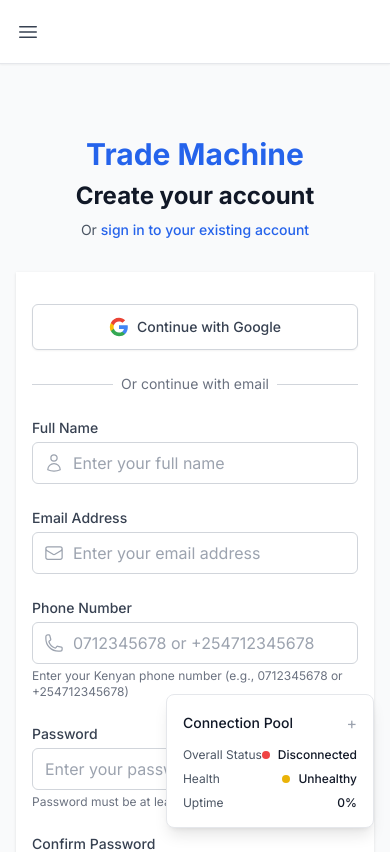
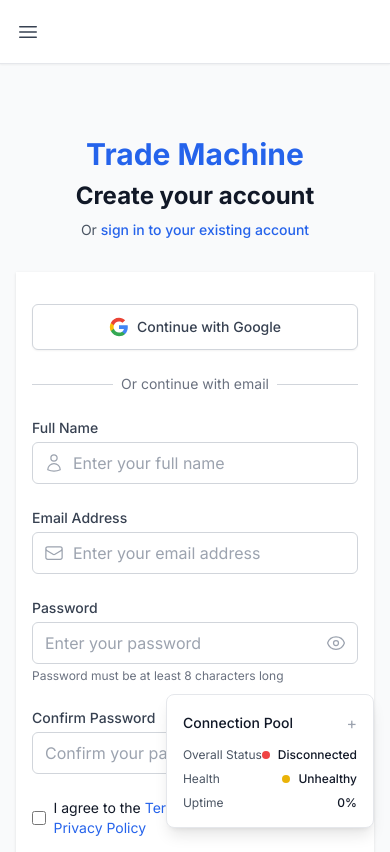
Before and after one commit to rigzlion8/trade-machine, a React (Vite) app in the folder frontend/: page /signup in a window 390 px wide. Shown: the top 852 px of the page. Built offline with nearby package versions, Linux system fonts and the light colour scheme.

Commit message:
Logo and signup page remove phone Number

```diff
--- a/frontend/src/pages/Signup.tsx
+++ b/frontend/src/pages/Signup.tsx
@@ -2,7 +2,7 @@
 import { Link, useNavigate } from 'react-router-dom'
 import { useAuth } from '../hooks/useAuth'
 import { AuthService } from '../services/api'
-import { EyeIcon, EyeSlashIcon, UserIcon, EnvelopeIcon, PhoneIcon } from '@heroicons/react/24/outline'
+import { EyeIcon, EyeSlashIcon, UserIcon, EnvelopeIcon } from '@heroicons/react/24/outline'
 import toast from 'react-hot-toast'
 
 export default function Signup() {
@@ -12,7 +12,6 @@
   const [formData, setFormData] = useState({
     fullName: '',
     email: '',
-    phoneNumber: '',
     password: '',
     confirmPassword: '',
     agreeToTerms: false
@@ -44,15 +43,6 @@
       return false
     }
 
-    if (!formData.phoneNumber.trim()) {
-      toast.error('Please enter your phone number')
-      return false
-    }
-
-    if (!/^(\+254|0)[0-9]{9}$/.test(formData.phoneNumber.replace(/\s/g, ''))) {
-      toast.error('Please enter a valid Kenyan phone number')
-      return false
-    }
 
     if (!formData.password) {
       toast.error('Please enter a password')
@@ -101,17 +91,9 @@
     setIsLoading(true)
 
     try {
-      // Normalize phone number
-      const normalizedPhone = formData.phoneNumber.replace(/\s/g, '').startsWith('0')
-        ? formData.phoneNumber.replace(/^0/, '+254')
-        : formData.phoneNumber.startsWith('+254')
-          ? formData.phoneNumber
-          : `+254${formData.phoneNumber}`
-
       const response = await AuthService.register({
         full_name: formData.fullName.trim(),
         email: formData.email.trim().toLowerCase(),
-        phone_number: normalizedPhone,
         password: formData.password
       })
 
@@ -248,30 +230,6 @@
               </div>
             </div>
 
-            {/* Phone Number */}
-            <div>
-              <label htmlFor="phoneNumber" className="block text-sm font-medium text-gray-700">
-                Phone Number
-              </label>
-              <div className="mt-1 relative">
-                <div className="absolute inset-y-0 left-0 pl-3 flex items-center pointer-events-none">
-                  <PhoneIcon className="h-5 w-5 text-gray-400" />
-                </div>
-                <input
-                  id="phoneNumber"
-                  name="phoneNumber"
-                  type="tel"
-                  required
-                  value={formData.phoneNumber}
-                  onChange={handleInputChange}
-                  className="appearance-none block w-full pl-10 pr-3 py-2 border border-gray-300 rounded-md placeholder-gray-400 focus:outline-none focus:ring-primary-500 focus:border-primary-500 sm:text-sm"
-                  placeholder="0712345678 or +254712345678"
-                />
-              </div>
-              <p className="mt-1 text-xs text-gray-500">
-                Enter your Kenyan phone number (e.g., 0712345678 or +254712345678)
-              </p>
-            </div>
 
             {/* Password */}
             <div>
```
Also changed, not shown: frontend/public/logo-tm-transparent.svg (added), frontend/public/logo-tm-white.svg (added).
